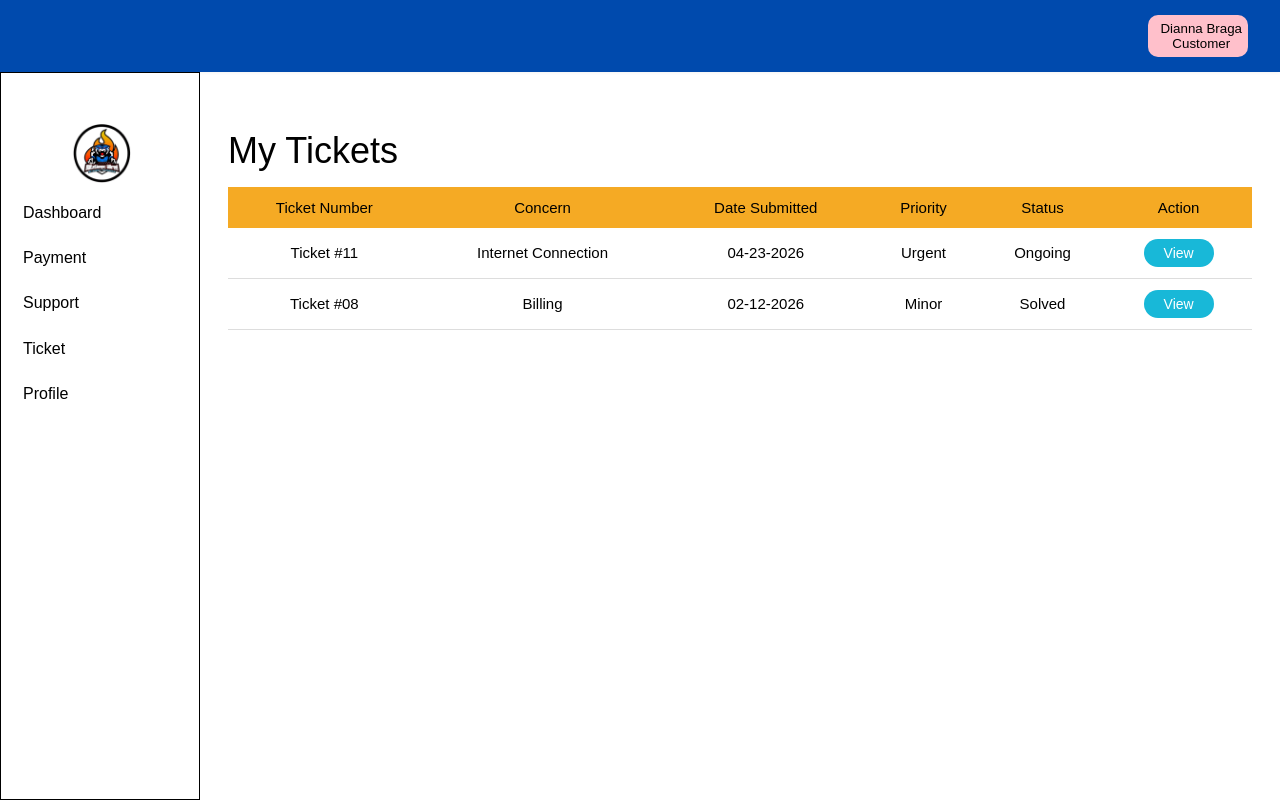
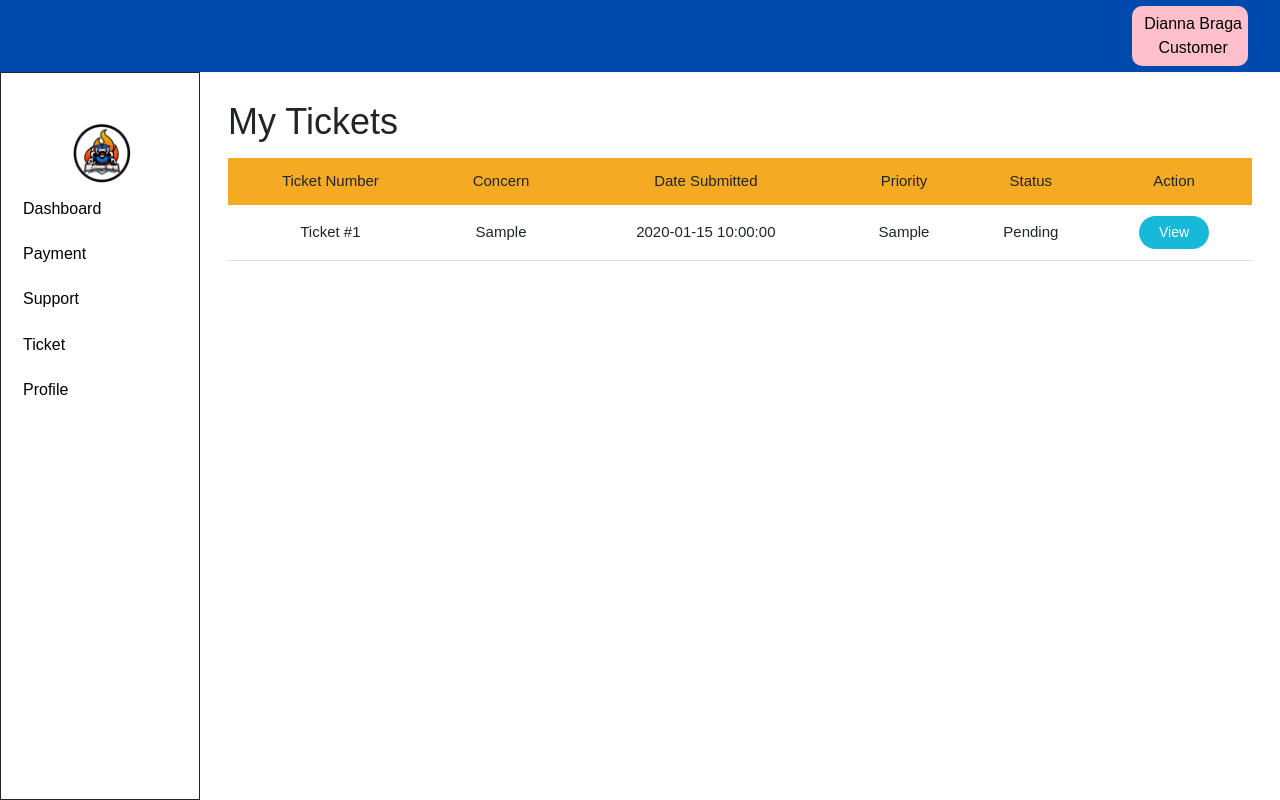
Before and after one commit to diannagracebraga-bot/thesis_capstone, a PHP site: page /customer/customer_ticket.php in a window 1280 px wide. Run offline with PHP 8.4, Linux system fonts and the light colour scheme; tables that the repository leaves empty or names only in its code hold one stand-in row (values such as "Sample post").

Commit message:
boostrappp

```diff
--- a/customer/customer-dashboard.php
+++ b/customer/customer-dashboard.php
@@ -4,6 +4,7 @@
 <meta charset="UTF-8">
 <meta name="viewport" content="width=device-width, initial-scale=1.0">
 <title>Customer Dashboard</title>
+<link href="https://cdn.jsdelivr.net/npm/bootstrap@5.3.8/dist/css/bootstrap.min.css" rel="stylesheet">
 <link rel="stylesheet" href="../css/customer_sidebar_header.css?v=4">
 <link rel="stylesheet" href="../css/customer_dashboard.css?v=2">
 
--- a/customer/customer_payment.php
+++ b/customer/customer_payment.php
@@ -4,6 +4,7 @@
     <meta charset="UTF-8">
     <meta name="viewport" content="width=device-width, initial-scale=1.0">
     <title>Customer Payment</title>
+    <link href="https://cdn.jsdelivr.net/npm/bootstrap@5.3.8/dist/css/bootstrap.min.css" rel="stylesheet">
     <link rel="stylesheet" href="../css/customer_sidebar_header.css?v=4">
     <link rel="stylesheet" href="../css/customer_payment.css?v=3">
 </head>
--- a/customer/customer_profile.php
+++ b/customer/customer_profile.php
@@ -22,7 +22,7 @@ if ($_SERVER["REQUEST_METHOD"] == "POST") {
     }
 }
 
-$query = "SELECT * FROM customer_profile_tbl WHERE customer_id = $customer_id";
+$query = "SELECT * FROM customer_tbl WHERE customer_id = $customer_id";
 $result = mysqli_query($conn, $query);
 $customer = mysqli_fetch_assoc($result);
 ?>
@@ -33,6 +33,7 @@ $customer = mysqli_fetch_assoc($result);
     <meta charset="UTF-8">
     <meta name="viewport" content="width=device-width, initial-scale=1.0">
     <title>Customer Profile</title>
+    <link href="https://cdn.jsdelivr.net/npm/bootstrap@5.3.8/dist/css/bootstrap.min.css" rel="stylesheet">
     <link rel="stylesheet" href="../css/customer_sidebar_header.css?v=4">
     <link rel="stylesheet" href="../css/customer_profile.css?v=1">
 </head>
--- a/customer/customer_support.php
+++ b/customer/customer_support.php
@@ -29,7 +29,7 @@ if ($_SERVER["REQUEST_METHOD"] == "POST") {
     <meta charset="UTF-8">
     <meta name="viewport" content="width=device-width, initial-scale=1.0">
     <title>Customer Support</title>
-
+<link href="https://cdn.jsdelivr.net/npm/bootstrap@5.3.8/dist/css/bootstrap.min.css" rel="stylesheet">
     <link rel="stylesheet" href="../css/customer_sidebar_header.css?v=4">
     <link rel="stylesheet" href="../css/customer_support.css?v=3">
 
--- a/customer/customer_ticket.php
+++ b/customer/customer_ticket.php
@@ -1,9 +1,20 @@
+<?php
+include '../database/database_connection.php';
+
+$customer_id = 1;
+
+$query = "SELECT * FROM ticket_tbl WHERE customer_id = $customer_id ORDER BY date_submitted DESC";
+$result = mysqli_query($conn, $query);
+?>
+
+
 <!DOCTYPE html>
 <html lang="en">
 <head>
     <meta charset="UTF-8">
     <meta name="viewport" content="width=device-width, initial-scale=1.0">
     <title>My Tickets</title>
+    <link href="https://cdn.jsdelivr.net/npm/bootstrap@5.3.8/dist/css/bootstrap.min.css" rel="stylesheet">
     <link rel="stylesheet" href="../css/customer_sidebar_header.css?v=4">
     <link rel="stylesheet" href="../css/customer_ticket.css?v=3">
 </head>
@@ -26,28 +37,17 @@
                 </thead>
 
                 <tbody>
+                    <?php while ($ticket = mysqli_fetch_assoc($result)): ?>
+<tr>
+    <td>Ticket #<?php echo $ticket['ticket_id']; ?></td>
+    <td><?php echo $ticket['concern']; ?></td>
+    <td><?php echo $ticket['date_submitted']; ?></td>
+    <td><?php echo $ticket['priority']; ?></td>
+    <td><?php echo $ticket['status']; ?></td>
+    <td><button class="view-btn">View</button></td>
+</tr>
+<?php endwhile; ?>
 
-                    <tr>
-                        <td>Ticket #11</td>
-                        <td>Internet Connection</td>
-                        <td>04-23-2026</td>
-                        <td>Urgent</td>
-                        <td>Ongoing</td>
-                        <td>
-                            <button class="view-btn">View</button>
-                        </td>
-                    </tr>
-
-                    <tr>
-                        <td>Ticket #08</td>
-                        <td>Billing</td>
-                        <td>02-12-2026</td>
-                        <td>Minor</td>
-                        <td>Solved</td>
-                        <td>
-                            <button class="view-btn">View</button>
-                        </td>
-                    </tr>
 
                 </tbody>
 
```
